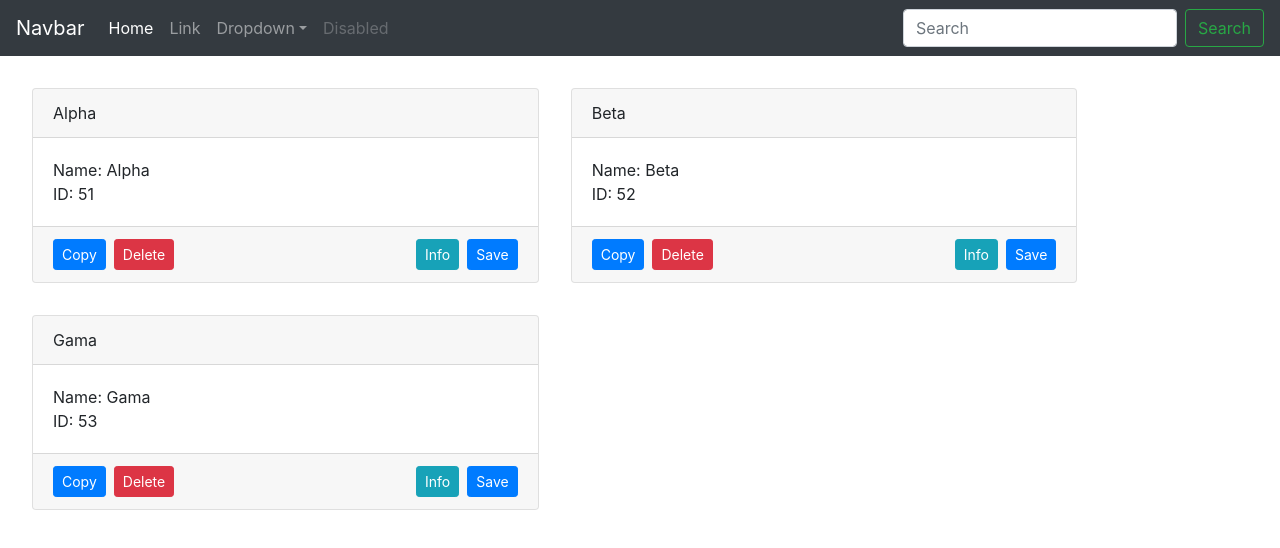
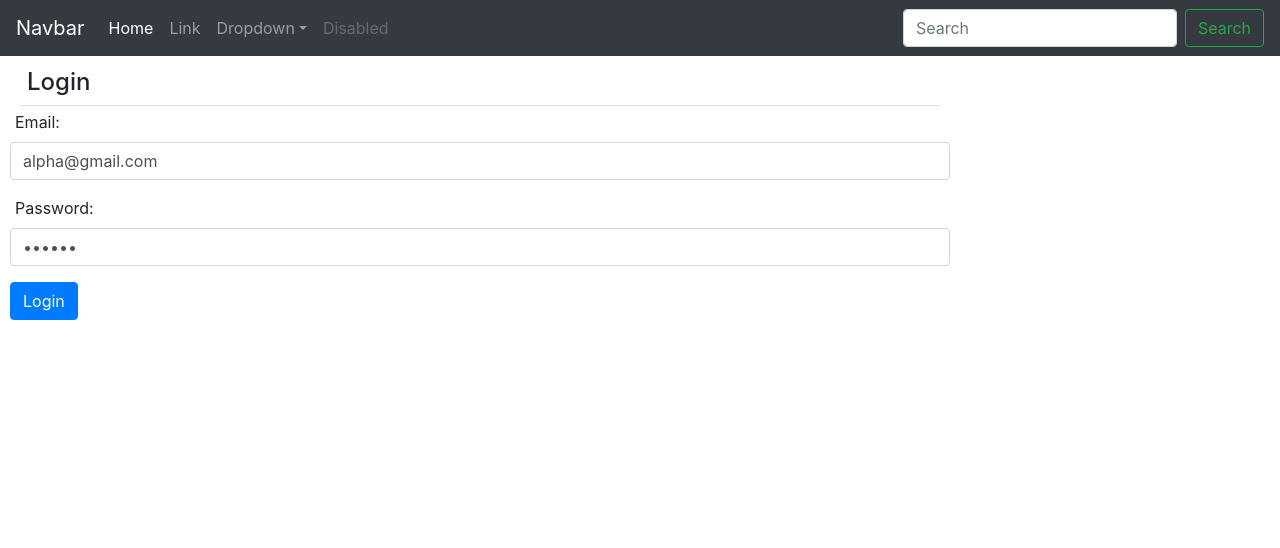
Before and after one commit to sudheerReddy9047/react-tutorials, a React (Create React App) app: page / in a window 1280 px wide. Shown: the top 548 px of the page. Built offline with nearby package versions, Linux system fonts and the light colour scheme.

Commit message:
routings in progress.

```diff
--- a/package.json
+++ b/package.json
@@ -11,6 +11,7 @@
     "popper.js": "^1.16.1",
     "react": "^18.3.1",
     "react-dom": "^18.3.1",
+    "react-router-dom": "^6.6.2",
     "react-scripts": "5.0.1",
     "web-vitals": "^2.1.4"
   },
--- a/src/App.jsx
+++ b/src/App.jsx
@@ -1,14 +1,31 @@
 import React, { Component } from "react";
+import { BrowserRouter, Routes, Route } from "react-router-dom";
+
+
+import './index.css';
+
 import { NavBar } from "./navBar";
-import { CustomerList } from './customerList';
-import './index.css';
+import LoginComponent from "./login";
+import CustomerList from './customerList';
+import CustomerWiki from "./customerWiki";
+import { PageNotFound } from "./pageNotFound";
+
 export class AppComponent extends Component {
+
     render() {
         return (
-            <React.Fragment>
+            <BrowserRouter>
                 <NavBar></NavBar>
-                <CustomerList></CustomerList>
-            </React.Fragment>
+                <Routes>
+                    <Route path="/" element={<LoginComponent onLoginSuccess={this.onLoginSuccess}></LoginComponent>} />
+                    <Route path="/customers" element={<CustomerList></CustomerList>} />
+                    <Route path="/customer-wiki/:name" element={<CustomerWiki />} />
+                    <Route path="*" element={<PageNotFound></PageNotFound>} />
+                </Routes>
+            </BrowserRouter>
         )
     }
+    onLoginSuccess() {
+        console.log('Login SuccessFul :',);
+    }
 }
--- a/src/customerList.jsx
+++ b/src/customerList.jsx
@@ -1,45 +1,61 @@
 import { Component } from "react";
 import { CustomerInfo } from "./customerInfo";
+import { useNavigate } from "react-router-dom";
 
-export class CustomerList extends Component {
+class CustomerList extends Component {
 
     state = {
-        customers: [
-            { id: 51, name: 'Alpha', price: 10, quantity: 2 },
-            { id: 52, name: 'Beta', price: 10, quantity: 2 },
-            { id: 53, name: 'Gama', price: 10, quantity: 2 },
-        ]
+        customers: []
     }
 
     render() {
         return (
             <div className="row" style={{ gap: '2rem', margin: '2rem' }}>
                 {this.state.customers.map((item, ind) =>
-                    <div className="col-lg-5 p-0" key={item.id + '_' + ind}>
+                    <div className="col-lg-5 p-0" key={item.id}>
                         <CustomerInfo info={item} onItemCopy={this.onItemCopy} onItemDelete={() => this.onItemDelete(ind)}>
-                            <button className="btn btn-info btn-sm" onClick={() => this.onBtnClick(item, 'info')}>Info</button>
-                            <button className="btn btn-primary btn-sm ml-2" onClick={() => this.onBtnClick(item, 'save')}>Save</button>
+                            <button className="btn btn-info btn-sm" onClick={() => this.onBtnClick(item)}>Info</button>
                         </CustomerInfo>
                     </div>)}
             </div>
         )
     }
 
-    onBtnClick = (item, action) => {
-        alert('action is ' + action + ' and item is ' + JSON.stringify(item));
+    componentDidMount() {
+        this.getCustomersList();
+    }
+
+    onBtnClick = (item) => {
+        const { navigate } = this.props;
+        navigate('/customer-wiki/' + item.name);
     }
 
     onItemCopy = (item, action = '') => {
-        console.log('action :', action);
         const custArray = [...this.state.customers];
-        custArray.push(item);
+        const copyItem = JSON.parse(JSON.stringify(item));
+        copyItem.id = Math.random();
+        custArray.push(copyItem);
         this.setState({ customers: custArray });
     }
 
     onItemDelete = (ind) => {
-        console.log('ind :', ind);
         const custArray = [...this.state.customers];
         custArray.splice(ind, 1)
         this.setState({ customers: custArray });
     }
+
+    getCustomersList() {
+        fetch('http://localhost:3000/customers').then(re => re.json()).then(customers => {
+            this.setState({ customers })
+        })
+    }
 }
+
+function withNavigation(Component) {
+    return function WrappedComponent(props) {
+        const navigate = useNavigate();
+        return <Component {...props} navigate={navigate} />;
+    };
+}
+
+export default withNavigation(CustomerList);
--- /dev/null
+++ b/src/customerWiki.jsx
@@ -0,0 +1,29 @@
+import React from "react";
+import { Component } from "react";
+import { useParams } from "react-router-dom";
+
+class CustomerWiki extends Component {
+
+    constructor(props) {
+        super(props);
+        this.state = {
+            name: this.props.routeParams.name,
+        }
+    }
+    render() {
+        return (
+            <React.Fragment>
+                <div> this is a wiki page for {this.state.name}</div>
+            </React.Fragment>
+        )
+    }
+}
+
+function withNavigation(Component) {
+    return function WrappedComponent(props) {
+        const routeParams = useParams();
+        return <Component {...props} routeParams={routeParams} />;
+    };
+}
+
+export default withNavigation(CustomerWiki);
--- /dev/null
+++ b/src/login.jsx
@@ -0,0 +1,66 @@
+import React, { Component } from "react";
+import { useNavigate } from "react-router-dom";
+
+
+class LoginComponent extends Component {
+
+    constructor(props) {
+        super(props);
+        this.state = {
+            email: 'alpha@gmail.com',
+            password: 'sample',
+            message: ''
+        };
+    }
+    render() {
+        return (
+            <React.Fragment>
+                <div className="col-lg-9">
+                    <h4 className="m-1 p-2 border-bottom">Login</h4>
+                    <div className="form-group form-row">
+                        <label className="col-lg-4">Email:</label>
+                        <input type="text" className="form-control" autoComplete="off" value={this.state.email} onChange={(event) => this.handleChange('email', event.target.value)} />
+                    </div>
+                    <div className="form-group form-row">
+                        <label className="col-lg-4">Password:</label>
+                        <input type="password" className="form-control" autoComplete="off" value={this.state.password} onChange={(event) => this.handleChange('password', event.target.value)} />
+                    </div>
+
+                    <div className="form-group form-row">
+                        <button className="btn btn-primary" onClick={this.onLoginClick}>Login</button>
+                        {this.state.message && <label className="ml-2">{this.state.message}</label>}
+                    </div>
+                </div>
+            </React.Fragment>
+        )
+    }
+
+    handleChange(field, value) {
+        this.setState({ [field]: value })
+    }
+
+    onLoginClick = async () => {
+        fetch('http://localhost:3000/customers?email=' + this.state.email + '&id=' + this.state.password).then(r => r.json()).then(r => {
+            if (r.length) {
+                this.setState({
+                    message: <span className="text-success">Login success</span>
+                });
+
+                this.props.onLoginSuccess();
+            } else {
+                this.setState({
+                    message: <span className="text-warning">Login failed</span>
+                })
+            }
+        })
+    }
+}
+
+function withNavigation(Component) {
+    return function WrappedComponent(props) {
+        const navigate = useNavigate();
+        return <Component {...props} navigate={navigate} />;
+    };
+}
+
+export default withNavigation(LoginComponent);
--- /dev/null
+++ b/src/pageNotFound.jsx
@@ -0,0 +1,9 @@
+import { Component } from "react";
+
+export class PageNotFound extends Component {
+    render() {
+        return (
+            <h1 className="m-auto">Page Not Found</h1>
+        )
+    }
+}
```
Also changed, not shown: 1 other file (tests, documents, lock files or other folders).
